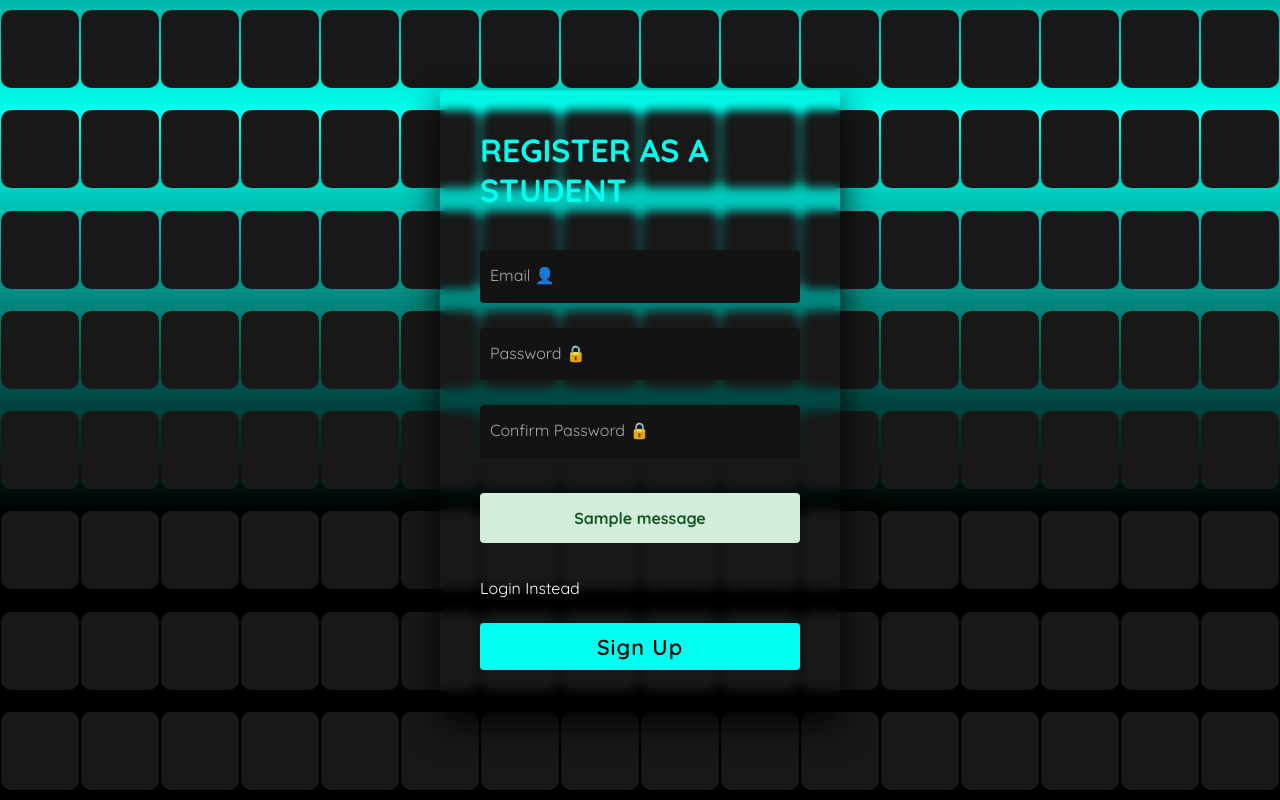
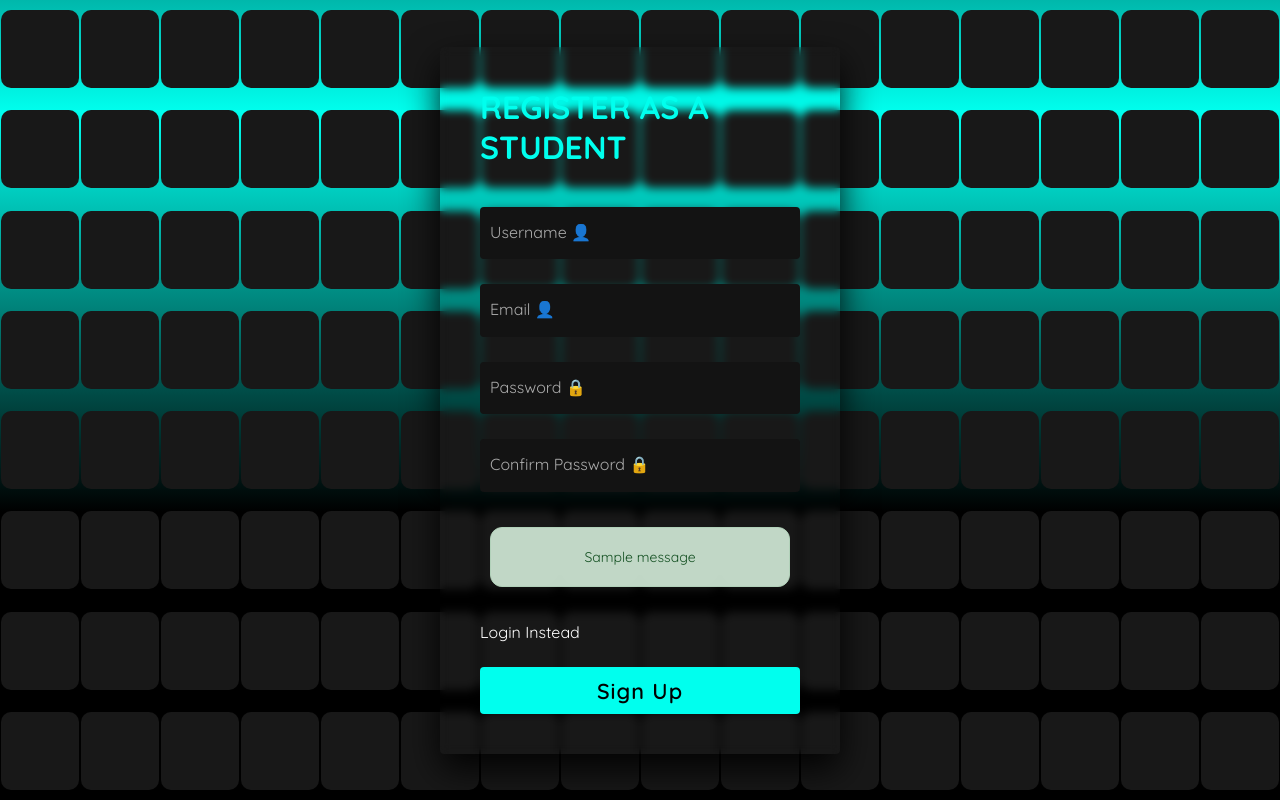
Before and after one commit to aiibooouuu/webtrial, a Flask app: page /register-student in a window 1280 px wide. Run offline with Flask 3, Linux system fonts and the light colour scheme; tables that the repository leaves empty hold one stand-in row (values such as "Sample post"); one stand-in notice (Sample message) is shown.

Commit message:
added username column for instructor and user classes and fixed issues in models forms and views, changed the code for flash messages in student-registration

```diff
--- a/script_db.py
+++ b/script_db.py
@@ -4,9 +4,9 @@ from website.models import User  # Import your models
 app = create_app()
 
 with app.app_context():
-    #db.create_all()   This will create the database tables in `site.db`
+    #db.create_all()   #This will create the database tables in `site.db`
     #user = User.query.all()
-    #new_user = User(email='andredsouza256@gmail.com', password='Welcomegaga@238')
+    #new_user = User(email='andredsouza256@gmail.com', password='Welcomegaga@238', username='PippyUrkel')
     #db.session.add(new_user)
     #db.session.commit()
     print(User.query.all())
--- a/website/auth.py
+++ b/website/auth.py
@@ -32,23 +32,24 @@ def logout():
 @auth.route('/register-student', methods=['POST', 'GET'])
 def register_student():
     form = RegistrationForm()
-    print(form.email.data)
-    print(form.password.data)
-    print(form.confirm_password.data)
-    print(f'The form validated for registration : {form.validate_on_submit()}')
     if form.validate_on_submit():
-        new_user = User(email=form.email.data, password=form.password.data)
+        new_user = User(username=form.username.data, email=form.email.data, password=form.password.data)
         try:
             db.session.add(new_user)
             db.session.commit()
+
+            # Save user_id in session after successful registration
+            session['user_id'] = new_user.id
+
+            flash('Account Created Successfully', 'success')
             return redirect(url_for('views.std_dashboard'))
-            flash('Account Created Successfully', 'success')
         except Exception as e:
             db.session.rollback()  # Rollback the session on error
             print(f"Error occurred: {e}")
             flash('An error occurred. Please try again.', 'danger')
 
     return render_template('student-registration.html', count=128, form=form)
+
 
 @auth.route('/login-instructor', methods=['POST', 'GET'])
 def login_instructor():
@@ -57,3 +58,11 @@ def login_instructor():
         return redirect(url_for('views.inst_dashboard'))
 
     return render_template('instructor-login.html', count=128, form=form)
+
+@auth.route('/register-instructor', methods=['POST','GET'])
+def register_instructor():
+    form = RegistrationForm()
+    if form.validate_on_submit():
+        return redirect(url_for('views.inst_dashboard'))
+
+    return render_template('instructor-registration.html', count=128, form=form)
--- a/website/forms.py
+++ b/website/forms.py
@@ -3,6 +3,7 @@ from wtforms import StringField, PasswordField, SubmitField, BooleanField
 from wtforms.validators import DataRequired, Length, Email, EqualTo
 
 class RegistrationForm(FlaskForm):
+    username = StringField('Username',validators=[DataRequired()] )
     email = StringField('Email', validators=[DataRequired(), Email()])
     password = PasswordField('Password', validators=[DataRequired()])
     confirm_password = PasswordField('Confirm Password', validators=[DataRequired(), EqualTo('password')])
--- /dev/null
+++ b/website/instructor-registration.html
@@ -0,0 +1 @@
+{ % extends 'login-layout.html'%}
--- a/website/static/signinstd.css
+++ b/website/static/signinstd.css
@@ -232,32 +232,48 @@ input[type="submit"]:active {
   height: 100%; /* Ensure the form takes full height */
 }
 
-/* Flash Messages Section */
+/* flash messages code */
+/* Flash message container */
 .flash-messages {
-  margin-top: 10px; /* Adjust spacing as needed */
-  width: 100%; /* Make sure it takes full width of the form */
+  margin-top: 10px;  /* Adds space between the "Confirm Password" and the messages */
 }
 
-.flash-messages ul {
-  list-style-type: none; /* Remove bullets */
-  padding: 0; /* Remove padding */
+/* Flash message styling */
+/* Flash message container */
+.flash-messages {
+  margin-top: 10px;  /* Adds space between the "Confirm Password" and the messages */
+  display: flex;      /* Use flex to center the messages */
+  justify-content: center; /* Centering flash messages */
 }
 
-.flash-messages .alert {
-  padding: 15px;
-  margin-bottom: 10px; /* Spacing between messages */
-  border-radius: 4px;
-  font-size: 16px;
-  font-weight: bold;
+/* Flash message styling */
+.flash-message {
+  padding: 20px 25px;  /* Increased padding for a larger box */
+  border-radius: 12px;  /* More rounded corners */
+  margin-bottom: 10px;
+  font-size: 14px;
   text-align: center;
+  opacity: 0.9;
+  transition: opacity 0.5s ease-in-out;
+  min-width: 300px;    /* Minimum width to ensure the message box isn't too small */
+  max-width: 80%;      /* Maximum width to keep it responsive */
 }
 
+/* Success message */
 .alert-success {
   background-color: #d4edda;
   color: #155724;
+  border: 1px solid #c3e6cb;
 }
 
+/* Error message */
 .alert-danger {
   background-color: #f8d7da;
   color: #721c24;
+  border: 1px solid #f5c6cb;
 }
+
+/* Optional: make the flash message fade out after 5 seconds */
+.flash-message.fadeout {
+  opacity: 0;
+}
--- a/website/templates/student-dashboard.html
+++ b/website/templates/student-dashboard.html
@@ -11,7 +11,7 @@
     <!-- hello student  div section -->
     <div class="text-image-wrapper">
         <div class="text-section">
-            <h2>Hello {{ user_email }}</h2>
+            <h2>Hello {{ user_username }}</h2>
         </div>
         <div class="image-section">
             <img src="{{ url_for('static', filename='pfp.jpg')}}" alt="Profile Image">
--- a/website/templates/student-registration.html
+++ b/website/templates/student-registration.html
@@ -3,6 +3,21 @@
   <div class="signin">
     <div class="content">
       <h2>Register as a student</h2>
+      <div class="form">
+      <div class="inputBox">
+        {% if form.username.errors %}
+          {{ form.username(class="form-control is-invalid", placeholder="") }}
+          <i>Username 👤</i>
+          <div class='error-message'>
+            {% for error in form.username.errors%}
+              <span>{{ error }}</span>
+            {% endfor%}
+          </div>
+        {% else %}
+          {{ form.username(class='form-control')}}
+          <i>Username 👤</i>
+        {% endif%}
+      </div>
       <div class="form">
         <div class="inputBox">
           {% if form.email.errors %}
@@ -46,18 +61,20 @@
             <i>Confirm Password  🔒</i>
           {% endif %}
         </div>
-        <!---->
+        <!--This is the section for the flash messages-->
         <div class="flash-messages">
           {% with messages = get_flashed_messages(with_categories=true) %}
-            {% if messages %}
-              <ul>
-                {% for category, message in messages %}
-                  <li class="alert alert-{{ category }}">{{ message }}</li>
-                {% endfor %}
-              </ul>
-            {% endif %}
+              {% if messages %}
+                  {% for category, message in messages %}
+                      <div class="flash-message alert alert-{{ category }}">
+                          {{ message }}
+                      </div>
+                  {% endfor %}
+              {% endif %}
           {% endwith %}
         </div>
+
+
         <div class="links">
           <a href="{{ url_for('auth.login_student')}}">Login Instead</a>
         </div>
```
Also changed, not shown: website/models.py (+12 -4 lines), website/views.py (+11 -7 lines), instance/site.db.
